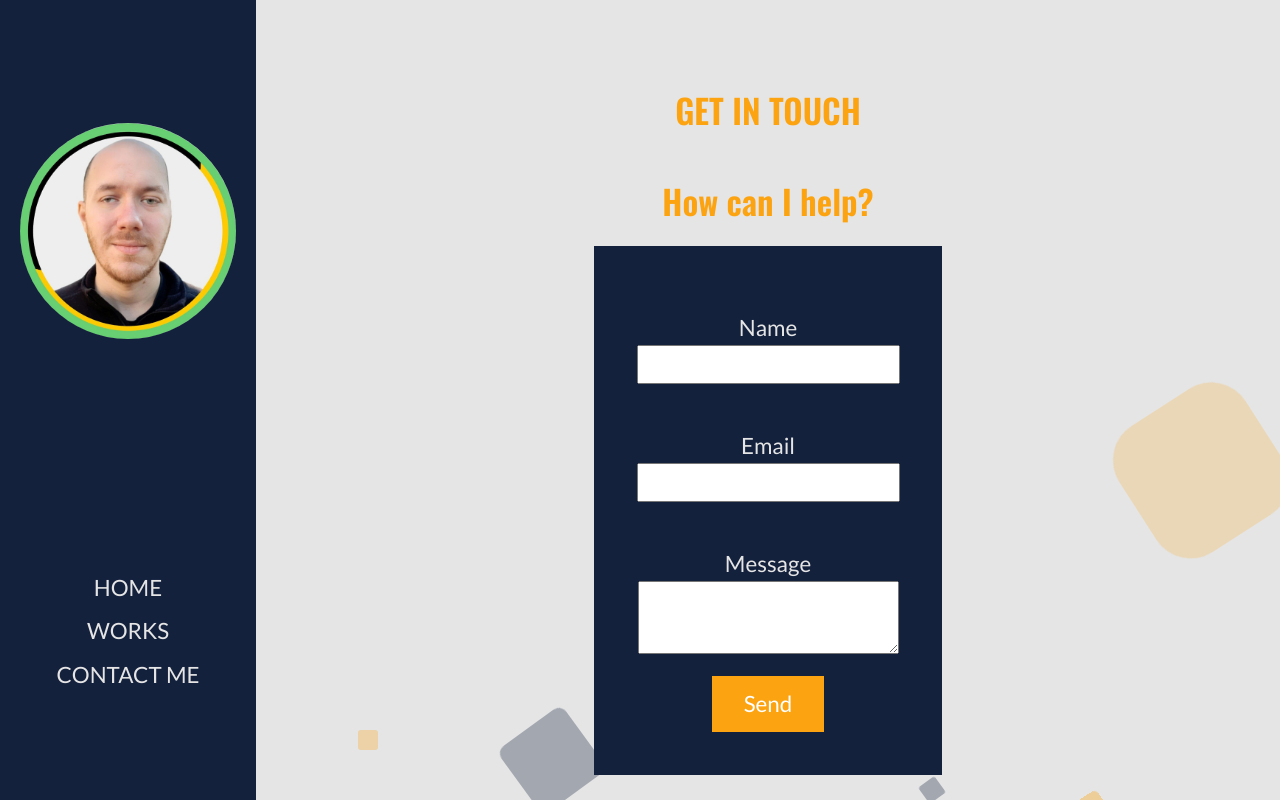
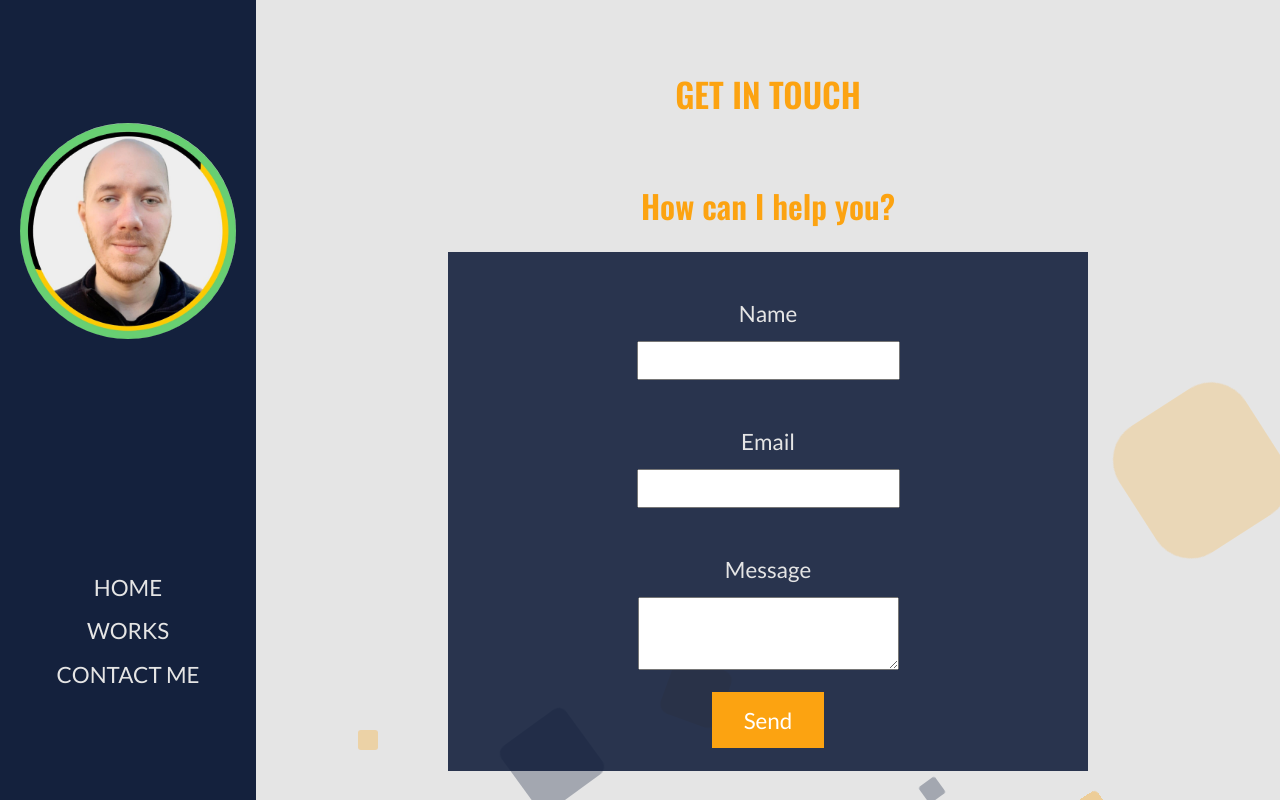
Before and after one commit to ThGnommy/s2i-css, a plain HTML site: page pages/contact.html in a window 1280 px wide. Drawn offline with nearby package versions, Linux system fonts and the light colour scheme.

Commit message:
add netlify form

```diff
--- a/css/contact.css
+++ b/css/contact.css
@@ -32,11 +32,6 @@ nav {
   display: flex;
   flex-direction: column;
   align-items: center;
-}
-
-label {
-  /* display: none;
-  position: absolute; */
 }
 
 nav a {
@@ -80,28 +75,24 @@ h2 {
   font-family: "Oswald", sans-serif;
 }
 
+.contact-container h6 {
+  display: block;
+  color: #fca311;
+  font-family: "Oswald", sans-serif;
+  font-size: xx-large;
+  padding: 0px 50px !important;
+  user-select: none;
+  margin: 1rem;
+}
+
 .contact-container {
   display: flex;
   justify-content: center;
   align-items: center;
-  flex-wrap: wrap;
+  width: 100%;
+  flex-direction: column;
   overflow: auto;
-  background: #14213d;
 }
-
-/* .contact-container div {
-  display: flex;
-  justify-content: space-evenly;
-  align-items: center;
-  flex-direction: row;
-  width: 300px;
-  height: 500px;
-  margin: 10px;
-  padding: 10px;
-  outline: 0px solid #14213d;
-  background: #14213d;
-  transition: outline 300ms ease-in-out;
-} */
 
 .contact-container div {
   display: flex;
@@ -130,12 +121,16 @@ h2 {
   justify-content: center;
   flex-direction: column;
   padding: 1rem;
-  width: 90%;
+  width: 50vw;
+  background: rgba(20, 33, 61, 0.9);
 }
 
 .contact-container form label {
-  display: flex;
-  align-items: flex-start;
+  margin-bottom: 10px;
+}
+.contact-container form input,
+.contact-container form textarea {
+  width: 100%;
 }
 
 form input,
@@ -357,6 +352,10 @@ form textarea {
     width: 40vw !important;
     height: 40vw !important;
   }
+
+  .contact-container h6 {
+    font-size: x-large;
+  }
 }
 
 @media screen and (max-width: 767.98px) {
@@ -426,6 +425,10 @@ form textarea {
     width: 40vw;
     height: 40vw;
   }
+
+  .contact-container form {
+    width: 80vw;
+  }
 }
 
 @media screen and (max-width: 991.98px) {
--- a/pages/contact.html
+++ b/pages/contact.html
@@ -136,10 +136,9 @@
 
         <h2>GET IN TOUCH</h2>
 
-        <h2>How can I help?</h2>
-
 
         <section class="contact-container">
+          <h6>How can I help you?</h6>
           <!-- <div class="point-marker">
 
             <img
```
